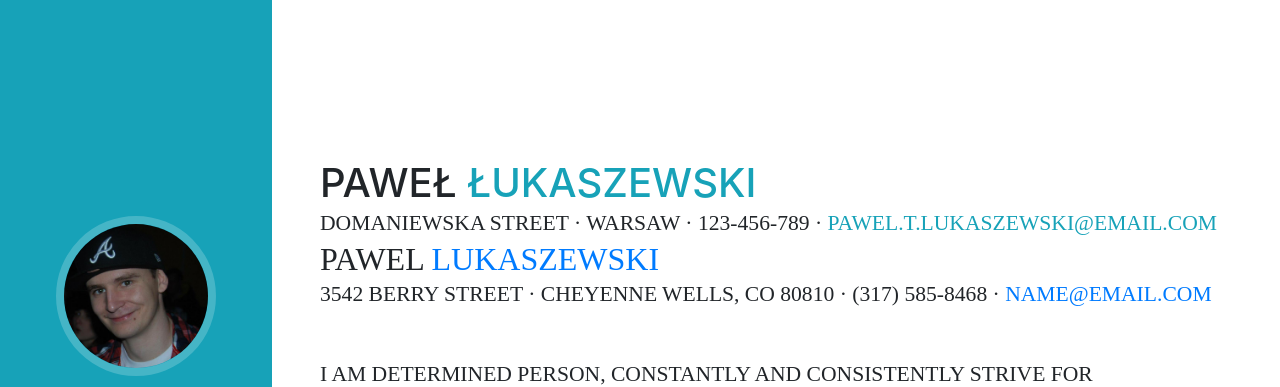
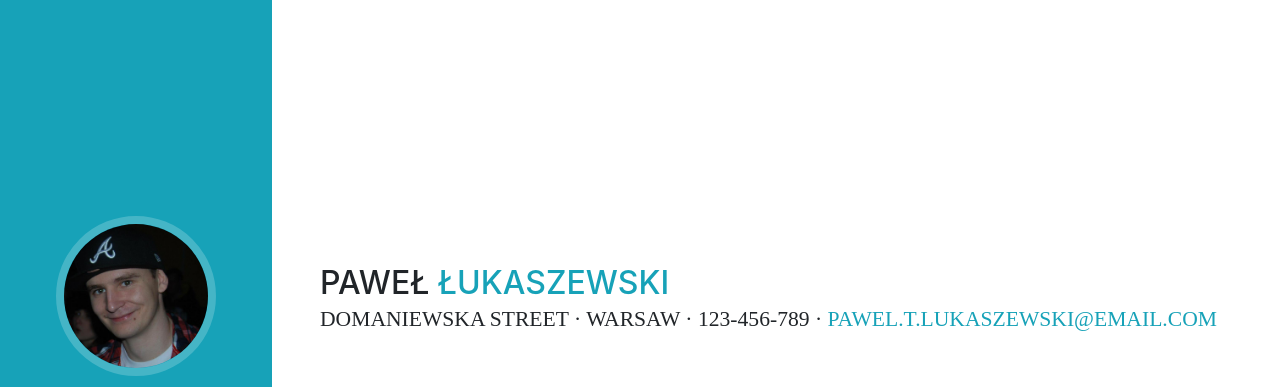
Before and after one commit to PawelLukaszewski/WebResume, a website with bundled scripts: page index.html in a window 1280 px wide. Shown: the top 387 px of the page. Built offline with nearby package versions, Linux system fonts and the light colour scheme; a web font is replaced by a local one.

Commit message:
Initial commit
Initial commit

```diff
--- a/index.html
+++ b/index.html
@@ -63,18 +63,12 @@
 
       <section class="resume-section p-3 p-lg-5 d-flex d-column" id="about">
         <div class="my-auto">
-          <h1 class="mb-0">Paweł
+
+          <h2 class="mb-0">Paweł
             <span class="text-info">Łukaszewski</span>
-          </h1>
+          </h2>
           <div class="subheading mb-5">Domaniewska Street · Warsaw · 123-456-789 ·
             <a class="text-info">pawel.t.lukaszewski@email.com</a>
-
-          <h2 class="mb-0">Pawel
-            <span class="text-primary">Lukaszewski</span>
-          </h2>
-
-          <div class="subheading mb-5">3542 Berry Street · Cheyenne Wells, CO 80810 · (317) 585-8468 ·
-            <a href="mailto:name@email.com">name@email.com</a>
           </div>
           <p class="mb-5" >I am determined person, constantly and consistently strive for determined goals with hard work, thats why I efficiently realize any tasks. I like learn new technologes and absorb knowledge. I like work in team and i am multitasking person.</p>
           <ul class="list-inline list-social-icons mb-0">
```
